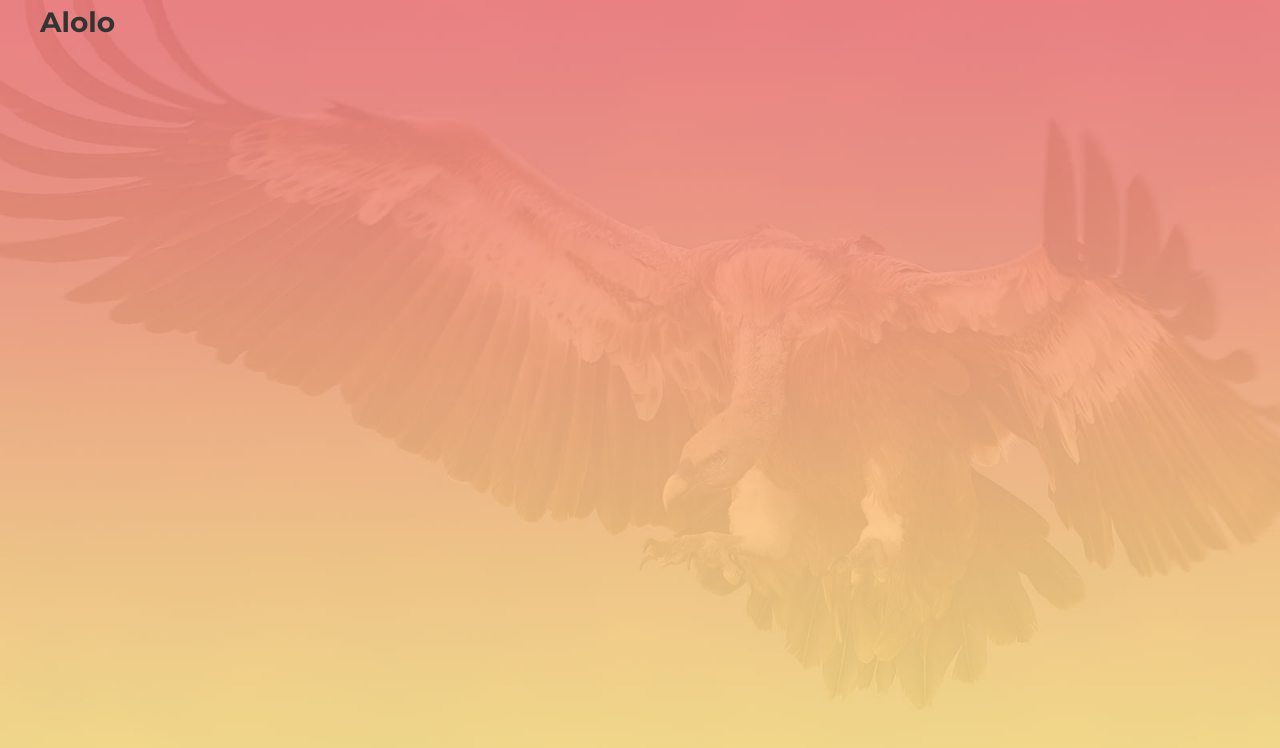
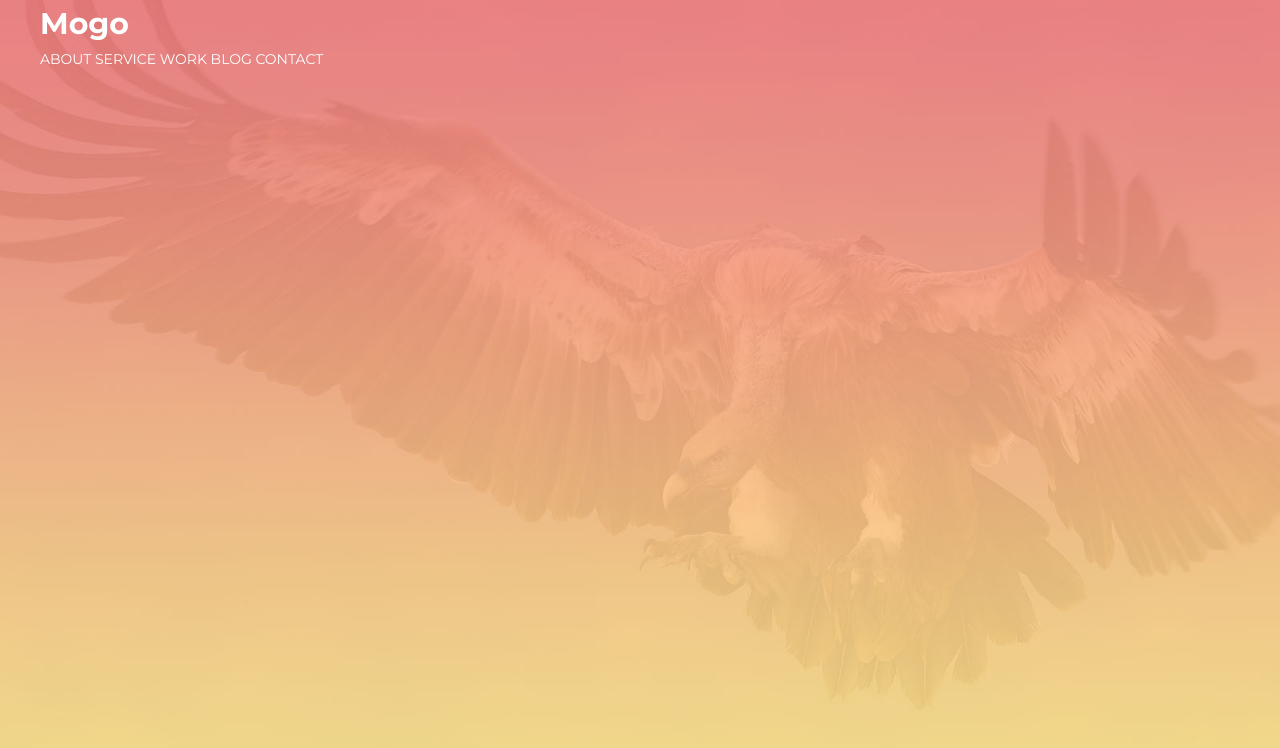
Before and after one commit to AlexNewbee/MoGO, a plain HTML site: page index.html in a window 1280 px wide. Drawn offline with Linux system fonts and the light colour scheme.

Commit message:
adding navigation bar

```diff
--- a/assets/css/style.css
+++ b/assets/css/style.css
@@ -4,6 +4,7 @@ body {
 	font-size: 14px;
 	color: #333;
 	line-height: 1.6;
+	font-weight: regular;
 }
 
 *,
@@ -30,4 +31,38 @@ h1,h2,h3,h4,h5,h6 {
 	background: url("../images/intro.jpg") center no-repeat;
 	-webkit-background-size: cover;
 	background-size: cover;
+
 }
+
+/*Header*/
+.header {
+	width:100%;
+	position: absolute;
+	top: 0;
+	left: 0;
+	right: 0;
+	z-index: 1000;
+	color: #fff;
+}
+
+.logo {
+	font-weight: bold;
+	font-size: 30px;
+}
+
+.nav {
+	font-size: 14px;
+	text-transform: uppercase;
+}
+
+.nav_link {
+	text-decoration: none;
+	color: #fff;
+
+	transition: color .2s linear;
+}
+
+.nav_link:hover {
+	color: #fbdd89;
+
+}
--- a/index.html
+++ b/index.html
@@ -9,9 +9,28 @@
 </head>
 <body>
 
+<header class="header">
+	<div class="container">
+		<div class="header_inner">
+			<div class="logo">Mogo</div>
+			<nav class="nav">
+				<a class="nav_link" href="#">About</a>
+				<a class="nav_link" href="#">Service</a>
+				<a class="nav_link" href="#">Work</a>
+				<a class="nav_link" href="#">Blog</a>
+				<a class="nav_link" href="#">contact</a>
+				<a class="nav_link" href="#"></a>
+				<a class="nav_link" href="#"></a>
+			</nav>
+
+		</div>
+
+	</div>
+</header>
+
 <div class="intro">
 	<div class="container">
-		<h1>Alolo</h1>
+		<h1></h1>
 	</div>
 </div>
 
```
